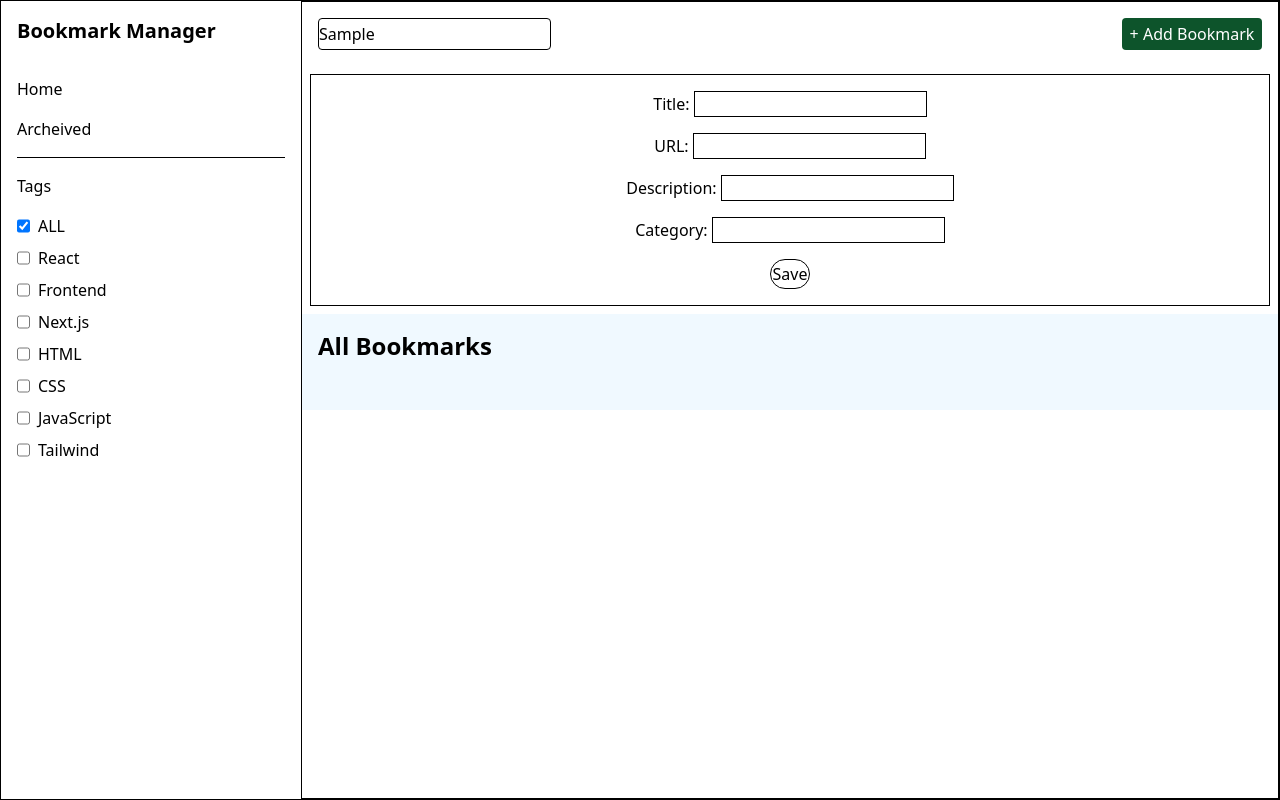
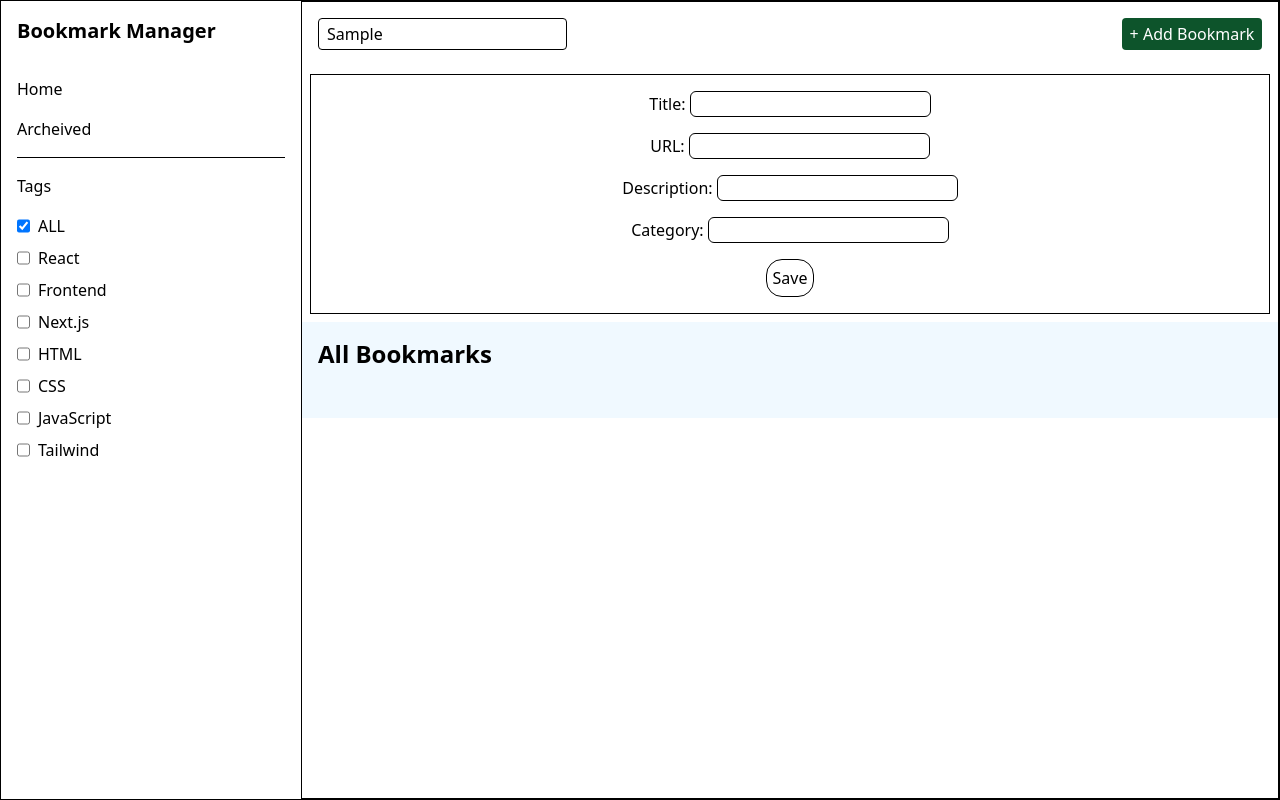
Before and after one commit to arpit-cyber-ops/bookmark-manager, a Next.js app: page / in a window 1280 px wide. Both pictures are taken after typing "Sample" into the empty fields and a click on the button "+ Add Bookmark". Built offline with nearby package versions, Linux system fonts and the light colour scheme.

Commit message:
Minor UI improvements

```diff
--- a/app/page.tsx
+++ b/app/page.tsx
@@ -105,7 +105,7 @@ export default function App() {
       {/* Add Bookmark Button and Search Bar */}
 
         <div className="p-4 flex justify-between">
-          <input type="text" placeholder="  Search by title..." className="border rounded-sm" onChange={(e) => setSearchterm(e.target.value)} />
+          <input type="text" placeholder="  Search by title..." className="border rounded-sm hover:scale-105 px-2 transition-transform" onChange={(e) => setSearchterm(e.target.value)} />
           <button className="bg-green-900 text-white w-35 h-8 rounded-sm cursor-pointer" onClick={() => setShowForm(!showForm)}>+ Add Bookmark</button>
         </div>
 
@@ -117,7 +117,7 @@ export default function App() {
             <div>
               <label htmlFor="title">Title: </label>
               <input
-                className="border"
+                className="border px-1 rounded-md"
                 id="title"
                 type="text"
                 value={formData.title}
@@ -130,7 +130,7 @@ export default function App() {
             <div>
               <label htmlFor="url">URL: </label>
               <input
-                className="border"
+                className="border px-1 rounded-md"
                 type="text"
                 id="url"
                 value={formData.url}
@@ -143,7 +143,7 @@ export default function App() {
             <div>
               <label htmlFor="description">Description: </label>
               <input
-                className="border"
+                className="border px-1 rounded-md"
                 id="description"
                 type="text"
                 value={formData.description}
@@ -156,7 +156,7 @@ export default function App() {
             <div>
               <label htmlFor="category">Category: </label>
               <input
-                className="border"
+                className="border px-1 rounded-md"
                 id="category"
                 type="text"
                 value={formData.category}
@@ -168,7 +168,7 @@ export default function App() {
 
           {/* Save Button */}
 
-            <button className="border rounded-2xl p-0.5 cursor-pointer"
+            <button className="border rounded-2xl p-1.5 cursor-pointer hover:scale-110 transition-transform hover:bg-sky-100"
               onClick={handleSave}>
               Save
             </button>
```
